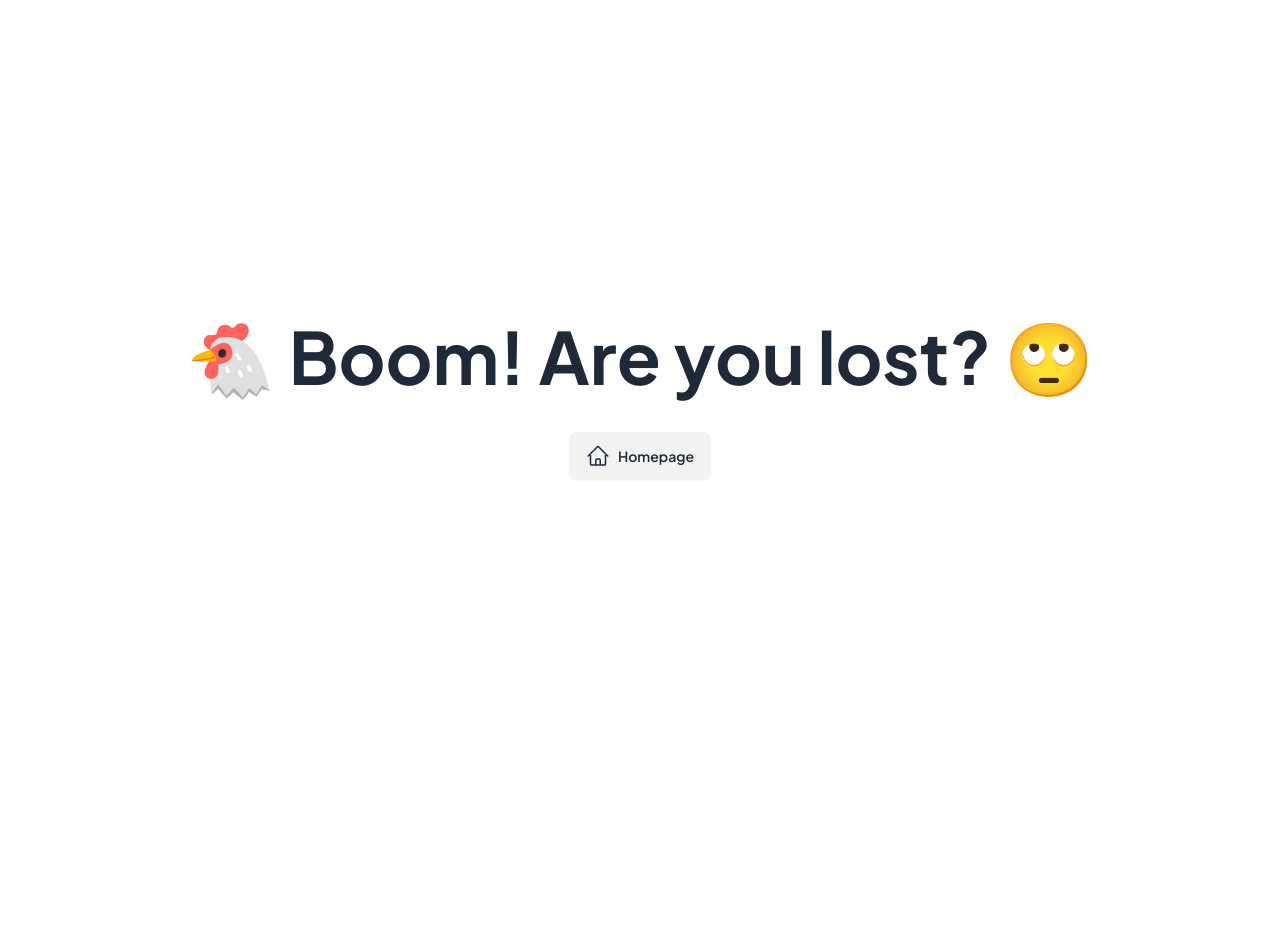
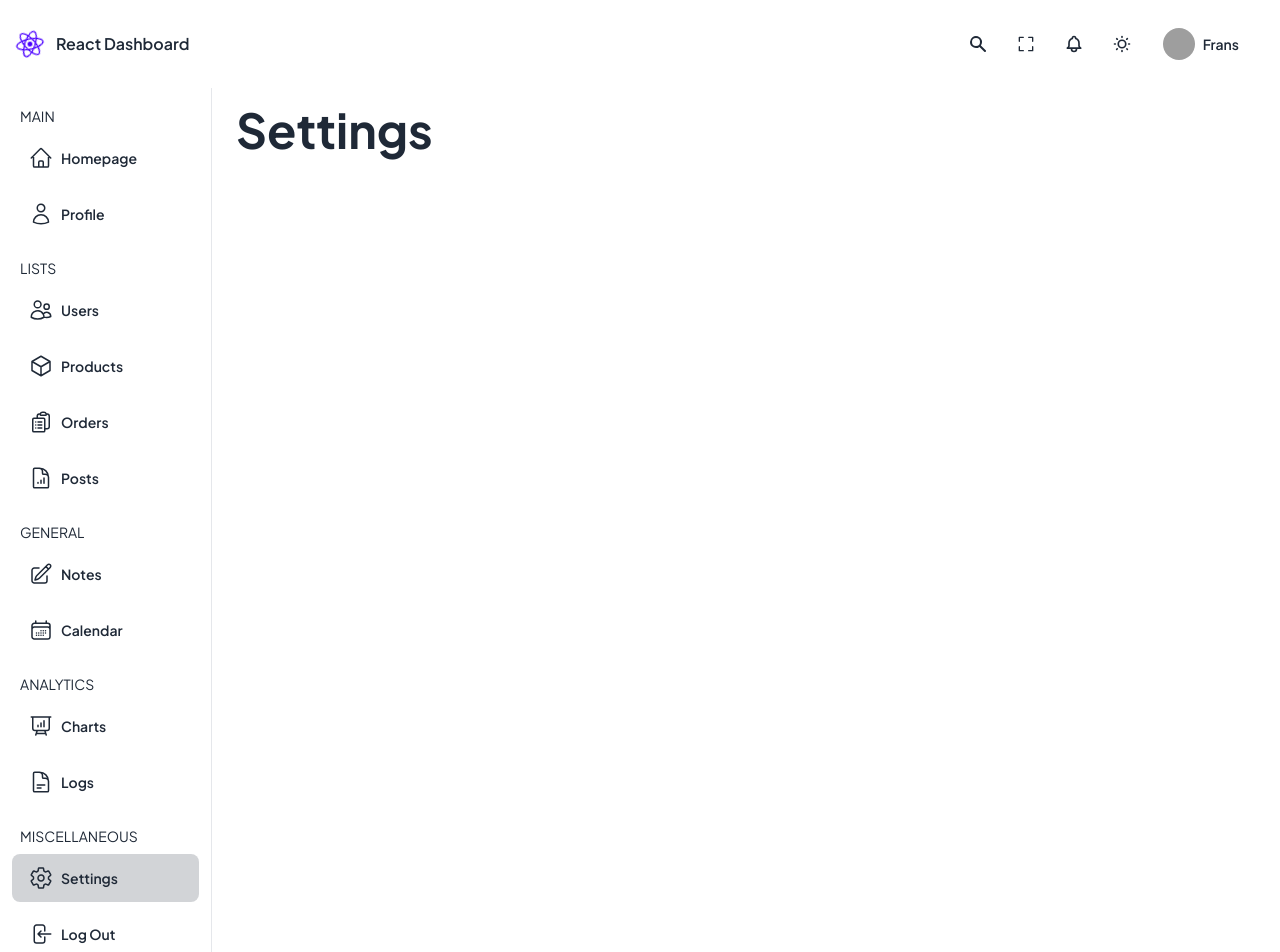
Before and after one commit to HeraclesPath/admin-dashboard-react-ts, a React (Vite) app in the folder frontend/: page /settings in a window 1280 px wide. Shown: the top 952 px of the page. Before the commit the page ends 800 px from the top, so only its background shows below. Built offline with nearby package versions, Linux system fonts and the light colour scheme; grey boxes are pictures that could not be loaded.

Commit message:
lebih rapi

```diff
--- a/frontend/src/components/ChangesThemes.tsx
+++ b/frontend/src/components/ChangesThemes.tsx
@@ -12,39 +12,27 @@ const ChangeThemes = () => {
 
   return (
     <div className="w-full">
-      <label className="flex cursor-pointer gap-2 items-center">
-        <svg
-          xmlns="http://www.w3.org/2000/svg"
-          width="20"
-          height="20"
-          viewBox="0 0 24 24"
-          fill="none"
-          stroke="currentColor"
-          strokeWidth="2"
-          strokeLinecap="round"
-          strokeLinejoin="round"
-        >
-          <circle cx="12" cy="12" r="5" />
-          <path d="M12 1v2M12 21v2M4.2 4.2l1.4 1.4M18.4 18.4l1.4 1.4M1 12h2M21 12h2M4.2 19.8l1.4-1.4M18.4 5.6l1.4-1.4" />
-        </svg>
+      <label className="swap swap-rotate">
         <input
           onClick={toggleTheme}
           type="checkbox"
           //   value="synthwave"
-          className="toggle theme-controller bg-base-content border-base-content [--tglbg:#fbfbfb] checked:[--tglbg:#1a1a21] row-start-1 col-start-1 col-span-2"
+          className="theme-controller"
         />
         <svg
+          className="swap-off fill-current w-5 h-5"
           xmlns="http://www.w3.org/2000/svg"
-          width="20"
-          height="20"
           viewBox="0 0 24 24"
-          fill="none"
-          stroke="currentColor"
-          strokeWidth="2"
-          strokeLinecap="round"
-          strokeLinejoin="round"
         >
-          <path d="M21 12.79A9 9 0 1 1 11.21 3 7 7 0 0 0 21 12.79z"></path>
+          <path d="M5.64,17l-.71.71a1,1,0,0,0,0,1.41,1,1,0,0,0,1.41,0l.71-.71A1,1,0,0,0,5.64,17ZM5,12a1,1,0,0,0-1-1H3a1,1,0,0,0,0,2H4A1,1,0,0,0,5,12Zm7-7a1,1,0,0,0,1-1V3a1,1,0,0,0-2,0V4A1,1,0,0,0,12,5ZM5.64,7.05a1,1,0,0,0,.7.29,1,1,0,0,0,.71-.29,1,1,0,0,0,0-1.41l-.71-.71A1,1,0,0,0,4.93,6.34Zm12,.29a1,1,0,0,0,.7-.29l.71-.71a1,1,0,1,0-1.41-1.41L17,5.64a1,1,0,0,0,0,1.41A1,1,0,0,0,17.66,7.34ZM21,11H20a1,1,0,0,0,0,2h1a1,1,0,0,0,0-2Zm-9,8a1,1,0,0,0-1,1v1a1,1,0,0,0,2,0V20A1,1,0,0,0,12,19ZM18.36,17A1,1,0,0,0,17,18.36l.71.71a1,1,0,0,0,1.41,0,1,1,0,0,0,0-1.41ZM12,6.5A5.5,5.5,0,1,0,17.5,12,5.51,5.51,0,0,0,12,6.5Zm0,9A3.5,3.5,0,1,1,15.5,12,3.5,3.5,0,0,1,12,15.5Z" />
+        </svg>
+
+        <svg
+          className="swap-on fill-current w-5 h-5"
+          xmlns="http://www.w3.org/2000/svg"
+          viewBox="0 0 24 24"
+        >
+          <path d="M21.64,13a1,1,0,0,0-1.05-.14,8.05,8.05,0,0,1-3.37.73A8.15,8.15,0,0,1,9.08,5.49a8.59,8.59,0,0,1,.25-2A1,1,0,0,0,8,2.36,10.14,10.14,0,1,0,22,14.05,1,1,0,0,0,21.64,13Zm-9.5,6.69A8.14,8.14,0,0,1,7.08,5.22v.27A10.15,10.15,0,0,0,17.22,15.63a9.79,9.79,0,0,0,2.1-.22A8.11,8.11,0,0,1,12.14,19.73Z" />
         </svg>
       </label>
     </div>
--- a/frontend/src/components/Navbar.tsx
+++ b/frontend/src/components/Navbar.tsx
@@ -3,8 +3,8 @@ import { Link } from 'react-router-dom';
 import { DiReact } from 'react-icons/di';
 import { HiSearch, HiOutlineBell } from 'react-icons/hi';
 import { RxEnterFullScreen, RxExitFullScreen } from 'react-icons/rx';
-import { IoSettingsOutline } from 'react-icons/io5';
 import ChangeThemes from './ChangesThemes';
+import toast from 'react-hot-toast';
 
 const Navbar = () => {
   const [isFullScreen, setIsFullScreen] = React.useState(true);
@@ -25,11 +25,21 @@ const Navbar = () => {
   return (
     <div className="fixed z-[3] top-0 left-0 right-0 bg-base-100 w-full flex justify-between px-3 py-5">
       <Link to={'/'} className="flex items-center gap-2">
-        <DiReact className="xl:text-4xl animate-spin-slow" />
-        <span className="font-semibold">React Dashboard</span>
+        <DiReact className="xl:text-4xl text-primary animate-spin-slow" />
+        <span className="font-semibold text-base-content dark:text-neutral-200">
+          React Dashboard
+        </span>
       </Link>
       <div className="flex items-center pr-3">
-        <button className="btn btn-circle btn-ghost">
+        <button
+          onClick={() =>
+            toast('Gaboleh!', {
+              icon: '😠',
+              id: 'toastNavbar',
+            })
+          }
+          className="btn btn-circle btn-ghost"
+        >
           <HiSearch className="xl:text-xl" />
         </button>
         <button
@@ -42,9 +52,20 @@ const Navbar = () => {
             <RxExitFullScreen className="xl:text-xl" />
           )}
         </button>
-        <button className="btn btn-circle btn-ghost">
+        <button
+          onClick={() =>
+            toast('Gaboleh!', {
+              icon: '😠',
+              id: 'toastNavbar',
+            })
+          }
+          className="btn btn-circle btn-ghost"
+        >
           <HiOutlineBell className="xl:text-xl" />
         </button>
+        <div className="btn btn-circle btn-ghost">
+          <ChangeThemes />
+        </div>
         <Link
           to={'/profile'}
           className="btn btn-ghost flex items-center"
@@ -56,39 +77,6 @@ const Navbar = () => {
           </div>
           <span className="m-0 p-0 xl:text-[14px]">Frans</span>
         </Link>
-        {/* <button className="btn btn-circle btn-ghost">
-          <IoSettingsOutline className="xl:text-xl" />
-        </button> */}
-        <div className="drawer drawer-end">
-          <input
-            id="my-drawer-4"
-            type="checkbox"
-            className="drawer-toggle"
-          />
-          <div className="drawer-content">
-            {/* Page content here */}
-            <label
-              htmlFor="my-drawer-4"
-              className="drawer-button btn btn-circle btn-ghost"
-            >
-              <IoSettingsOutline className="xl:text-xl" />
-            </label>
-          </div>
-          <div className="drawer-side overflow-x-hidden">
-            <label
-              htmlFor="my-drawer-4"
-              aria-label="close sidebar"
-              className="drawer-overlay"
-            ></label>
-            <div className="menu p-4 xl:w-[25%] min-h-full bg-base-100 text-base-content flex flex-col items-stretch gap-5">
-              {/* Sidebar content here */}
-              <div className="flex flex-col gap-3 items-start">
-                <span>Change Theme</span>
-                <ChangeThemes />
-              </div>
-            </div>
-          </div>
-        </div>
       </div>
     </div>
   );
--- /dev/null
+++ b/frontend/src/components/ToasterProvider.tsx
@@ -0,0 +1,7 @@
+import { Toaster } from 'react-hot-toast';
+
+const ToasterProvider = () => {
+  return <Toaster />;
+};
+
+export default ToasterProvider;
--- a/frontend/src/components/menu/MenuItem.tsx
+++ b/frontend/src/components/menu/MenuItem.tsx
@@ -4,7 +4,13 @@ import { IconType } from 'react-icons';
 
 interface MenuItemProps {
   catalog: string;
-  listItems: Array<{ url: string; icon: IconType; label: string }>;
+  listItems: Array<{
+    isLink: boolean;
+    url?: string;
+    icon: IconType;
+    label: string;
+    onClick?: () => void;
+  }>;
 }
 
 const MenuItem: React.FC<MenuItemProps> = ({
@@ -14,9 +20,11 @@ const MenuItem: React.FC<MenuItemProps> = ({
   return (
     <div className="w-full flex flex-col items-stretch gap-2">
       <span className="px-2 xl:text-sm uppercase">{catalog}</span>
-      {listItems.map((listItem) => (
+      {listItems.map((listItem) => {
+        if (listItem.isLink) {
+          return (
             <NavLink
-          to={listItem.url}
+              to={listItem.url || ''}
               className={({ isActive }) =>
                 isActive
                   ? 'btn btn-active btn-ghost btn-block justify-start'
@@ -28,7 +36,21 @@ const MenuItem: React.FC<MenuItemProps> = ({
                 {listItem.label}
               </span>
             </NavLink>
-      ))}
+          );
+        } else {
+          return (
+            <button
+              onClick={listItem.onClick}
+              className="btn btn-ghost btn-block justify-start"
+            >
+              <listItem.icon className="xl:text-2xl" />
+              <span className="xl:text-sm capitalize">
+                {listItem.label}
+              </span>
+            </button>
+          );
+        }
+      })}
     </div>
   );
 };
--- a/frontend/src/components/menu/data.ts
+++ b/frontend/src/components/menu/data.ts
@@ -1,3 +1,4 @@
+import toast from 'react-hot-toast';
 import {
   HiOutlineHome,
   HiOutlineUser,
@@ -9,18 +10,22 @@ import {
   HiOutlineCalendarDays,
   HiOutlinePresentationChartBar,
   HiOutlineDocumentText,
+  HiOutlineArrowLeftOnRectangle,
 } from 'react-icons/hi2';
+import { IoSettingsOutline } from 'react-icons/io5';
 
 export const menu = [
   {
     catalog: 'main',
     listItems: [
       {
+        isLink: true,
         url: '/',
         icon: HiOutlineHome,
         label: 'homepage',
       },
       {
+        isLink: true,
         url: '/profile',
         icon: HiOutlineUser,
         label: 'profile',
@@ -31,21 +36,25 @@ export const menu = [
     catalog: 'lists',
     listItems: [
       {
+        isLink: true,
         url: '/users',
         icon: HiOutlineUsers,
         label: 'users',
       },
       {
+        isLink: true,
         url: '/products',
         icon: HiOutlineCube,
         label: 'products',
       },
       {
+        isLink: true,
         url: '/orders',
         icon: HiOutlineClipboardDocumentList,
         label: 'orders',
       },
       {
+        isLink: true,
         url: '/posts',
         icon: HiOutlineDocumentChartBar,
         label: 'posts',
@@ -56,11 +65,13 @@ export const menu = [
     catalog: 'general',
     listItems: [
       {
+        isLink: true,
         url: '/notes',
         icon: HiOutlinePencilSquare,
         label: 'notes',
       },
       {
+        isLink: true,
         url: '/calendar',
         icon: HiOutlineCalendarDays,
         label: 'calendar',
@@ -71,15 +82,39 @@ export const menu = [
     catalog: 'analytics',
     listItems: [
       {
+        isLink: true,
         url: '/charts',
         icon: HiOutlinePresentationChartBar,
         label: 'charts',
       },
       {
+        isLink: true,
         url: '/logs',
         icon: HiOutlineDocumentText,
         label: 'logs',
       },
     ],
   },
+  {
+    catalog: 'miscellaneous',
+    listItems: [
+      {
+        isLink: true,
+        url: '/settings',
+        icon: IoSettingsOutline,
+        label: 'settings',
+      },
+      {
+        isLink: false,
+        onClick: () => {
+          toast('Gaboleh Keluar!', {
+            icon: '😠',
+            id: 'toastSidebar',
+          });
+        },
+        icon: HiOutlineArrowLeftOnRectangle,
+        label: 'log out',
+      },
+    ],
+  },
 ];
--- /dev/null
+++ b/frontend/src/pages/Settings.tsx
@@ -0,0 +1,15 @@
+// import React from 'react'
+
+const Settings = () => {
+  return (
+    <div className="w-full p-0 m-0">
+      <div className="w-full xl:px-3 flex flex-col items-start justify-start">
+        <h2 className="font-bold xl:text-5xl mt-0 pt-0 text-base-content dark:text-neutral-200">
+          Settings
+        </h2>
+      </div>
+    </div>
+  );
+};
+
+export default Settings;
--- a/frontend/tailwind.config.js
+++ b/frontend/tailwind.config.js
@@ -12,4 +12,5 @@ export default {
   daisyui: {
     themes: ['light', 'dark'],
   },
+  darkMode: ['class', '[data-theme="dark"]'],
 };
```
Also changed, not shown: frontend/src/App.tsx (+7 -0 lines). Lines whose indentation alone changed are shown as unchanged.
